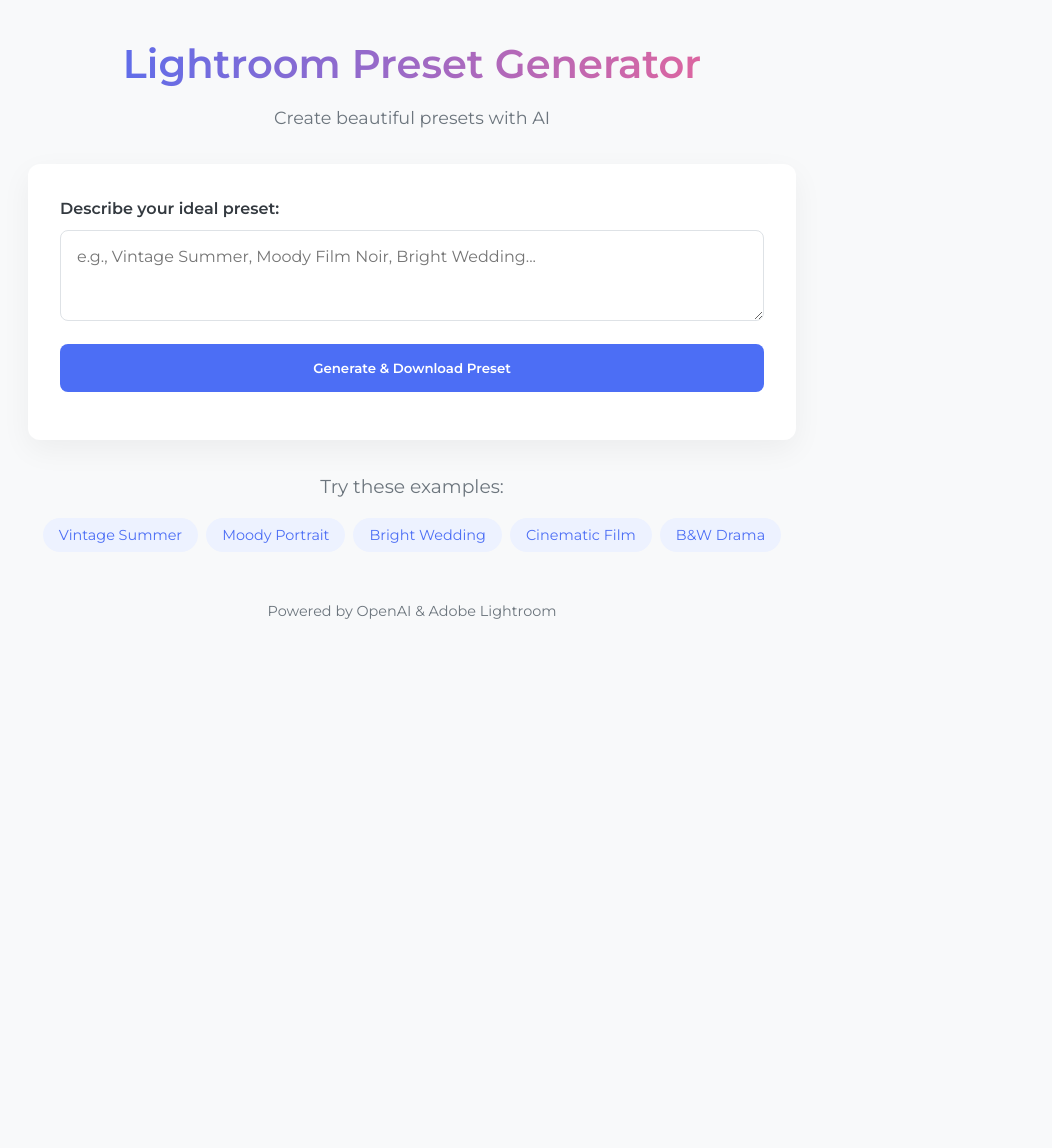
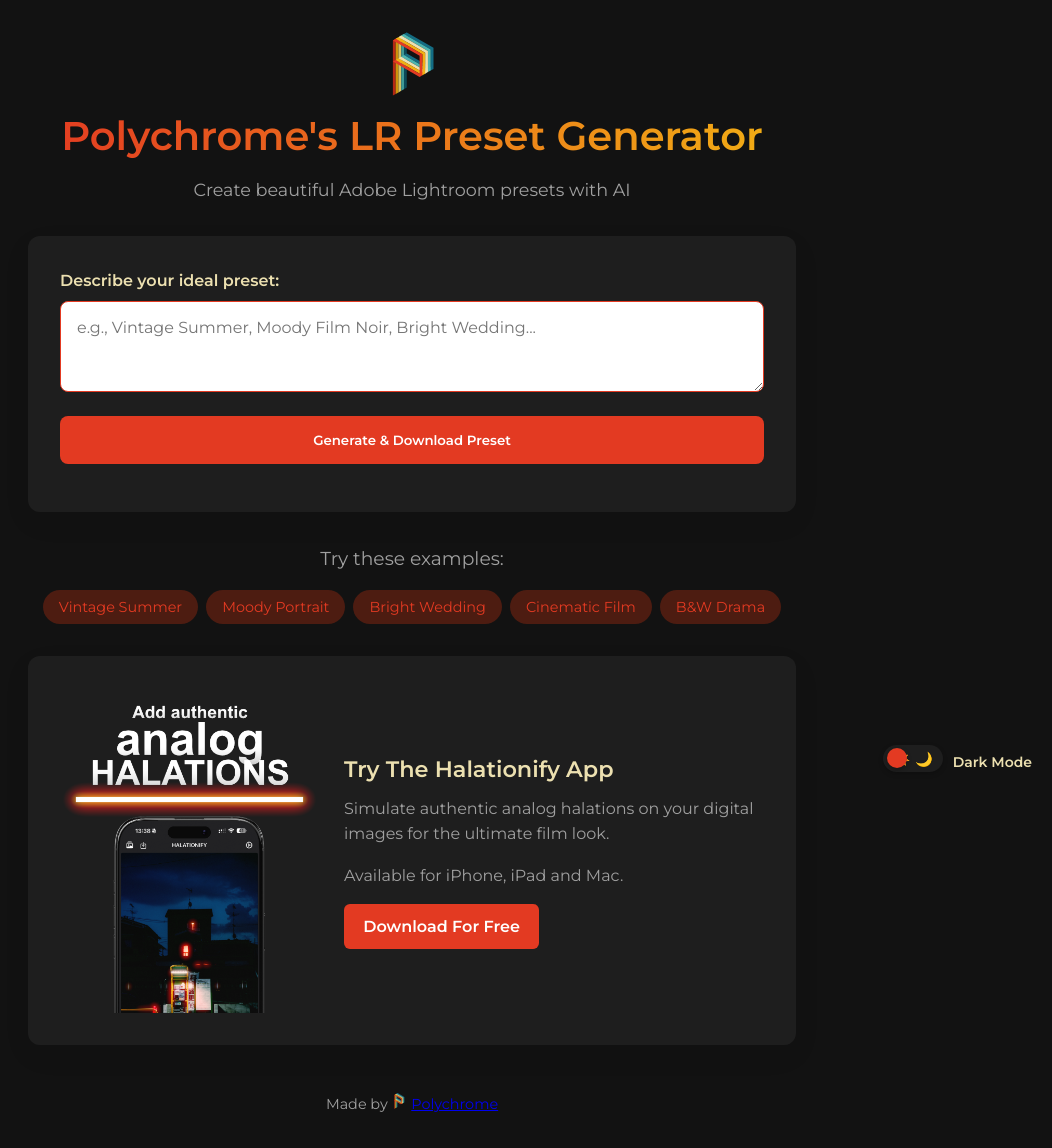
Before and after one commit to FUTC-Coding/preset-generator, a Flask app: page / in a window 1280 px wide. Shown: the whole page, without its empty margins (228-1280 px from the left). Before the commit the page ends 619 px from the top, so only its background shows below. Run offline with Flask 3, Linux system fonts and the light colour scheme.

Commit message:
redesign, added dark and light mode as well as a toggle, added card for promoting halationify app

```diff
--- a/app.py
+++ b/app.py
@@ -66,4 +66,4 @@
         print(f"Error cleaning up temp files: {e}")
 
 if __name__ == '__main__':
-    app.run(debug=True)
+    app.run(port=8080, debug=True)
--- a/static/css/style.css
+++ b/static/css/style.css
@@ -1,4 +1,20 @@
-:root {
+body.dark-mode {
+    --primary-color: #E33A22;    /* Red from logo palette */
+    --secondary-color: #F2B014;  /* Orange from logo palette */
+    --success-color: #4DB5B0;    /* Teal from logo palette */
+    --error-color: #FA5252;      /* Bright red for error states */
+    --background-color: #121212; /* Deep dark background */
+    --card-color: #1E1E1E;       /* Slightly lighter dark for cards */
+    --text-color: #ECE0B0;       /* Beige from logo palette for main text */
+    --light-text: #A0A0A0;       /* Orange for accent/highlight text */
+    --border-color: #E33A22;     /* Red border for contrast */
+    --chip-bg: #4D1C11;          /* Deep red-brown for chips */
+    --chip-hover: #6D2C21;       /* Slightly lighter red-brown for hover */
+    --accent-color: #F2B014;     /* Orange as an additional accent color */
+    --transition: all 0.3s ease;
+}
+
+body.light-mode {
     --primary-color: #4C6EF5;
     --secondary-color: #F06595;
     --success-color: #40C057;
@@ -89,7 +105,7 @@
 textarea:focus {
     outline: none;
     border-color: var(--primary-color);
-    box-shadow: 0 0 0 3px rgba(76, 110, 245, 0.2);
+    box-shadow: 0 0 0 3px var(--chip-hover);
 }
 
 .primary-btn {
@@ -108,7 +124,7 @@
 }
 
 .primary-btn:hover {
-    background-color: #3a5bd9;
+    background-color: var(--secondary-color);
     transform: translateY(-2px);
 }
 
@@ -379,3 +395,185 @@
     font-size: 0.8rem;
     color: #adb5bd;
 }
+
+/* Theme Toggle Switch - Updated */
+.theme-toggle-wrapper {
+    position: fixed;
+    bottom: 20px;
+    right: 20px;
+    display: flex;
+    align-items: center;
+    font-size: 14px;
+    gap: 10px;
+    z-index: 1000;
+}
+
+.theme-text {
+    color: var(--text-color);
+    font-weight: 600;
+}
+
+.theme-toggle {
+    position: relative;
+    width: 60px;
+    height: 35px;
+}
+
+.theme-switch {
+    opacity: 0;
+    width: 0;
+    height: 0;
+}
+
+.theme-switch-label {
+    position: absolute;
+    cursor: pointer;
+    top: 0;
+    left: 0;
+    right: 0;
+    bottom: 0;
+    background-color: var(--card-color);
+    transition: var(--transition);
+    border-radius: 34px;
+    box-shadow: 0 2px 5px rgba(0, 0, 0, 0.2);
+}
+
+.theme-switch-inner {
+    position: absolute;
+    height: 100%;
+    width: 100%;
+    left: 0;
+    top: 0;
+    border-radius: 34px;
+    transition: var(--transition);
+}
+
+.theme-switch-inner:before {
+    content: "☀️";
+    position: absolute;
+    left: 10px;
+    bottom: 2px;
+    font-size: 14px;
+}
+
+.theme-switch-inner:after {
+    content: "🌙";
+    position: absolute;
+    right: 10px;
+    bottom: 2px;
+    font-size: 14px;
+}
+
+.theme-switch-switch {
+    position: absolute;
+    height: 20px;
+    width: 20px;
+    left: 4px;
+    bottom: 4px;
+    background-color: var(--primary-color);
+    transition: var(--transition);
+    border-radius: 50%;
+    box-shadow: 0 2px 5px rgba(0, 0, 0, 0.3);
+}
+
+.theme-switch:checked + .theme-switch-label {
+    background-color: var(--chip-bg);
+}
+
+.theme-switch:checked + .theme-switch-label .theme-switch-switch {
+    transform: translateX(30px);
+    background-color: var(--secondary-color);
+}
+
+.theme-switch:focus + .theme-switch-label {
+    box-shadow: 0 0 3px var(--primary-color);
+}
+
+/* App Promo Card */
+.promo-card {
+    display: flex;
+    justify-content: center;
+    align-items: center;
+    margin-top: 2rem;
+    margin-bottom: 2rem;
+    text-align: left;
+}
+
+.promo-content {
+    display: flex;
+    align-items: center;
+    gap: 1.5rem;
+    width: 100%;
+}
+
+.app-icon {
+    /*width: 250px;*/
+    height: 325px;
+}
+
+.promo-text {
+    flex: 1;
+}
+
+.promo-text h3 {
+    margin-bottom: 0.5rem;
+    font-size: 1.4rem;
+    color: var(--text-color);
+}
+
+.promo-text p {
+    color: var(--light-text);
+    margin-bottom: 1rem;
+}
+
+.app-button {
+    display: inline-block;
+    background-color: var(--primary-color);
+    color: white;
+    text-decoration: none;
+    padding: 0.6rem 1.2rem;
+    border-radius: 6px;
+    font-weight: 600;
+    transition: var(--transition);
+}
+
+.app-button:hover {
+    background-color: var(--secondary-color);
+    transform: translateY(-2px);
+}
+
+@media (max-width: 600px) {
+    .promo-content {
+        flex-direction: column;
+        text-align: center;
+    }
+
+    .promo-text {
+        text-align: center;
+    }
+}
+
+/* Theme-specific images */
+.dark-mode-image {
+    display: none;
+}
+
+.light-mode-image {
+    display: none;
+}
+
+body.dark-mode .dark-mode-image {
+    display: block;
+}
+
+body.dark-mode .light-mode-image {
+    display: none;
+}
+
+body.light-mode .dark-mode-image {
+    display: none;
+}
+
+body.light-mode .light-mode-image {
+    display: block;
+}
--- a/static/js/script.js
+++ b/static/js/script.js
@@ -7,6 +7,44 @@
     const errorMessage = document.getElementById('error-message');
     const errorText = document.getElementById('error-text');
     const exampleChips = document.querySelectorAll('.chip');
+
+    // Theme toggle button
+    const themeSwitch = document.getElementById('theme-switch');
+    const themeText = document.getElementById('theme-text');
+    const body = document.body;
+
+    // Check for saved user preference, default to dark mode
+    const savedTheme = localStorage.getItem('theme') || 'dark-mode';
+
+    // Set initial state based on saved theme
+    if (savedTheme === 'light-mode') {
+        body.classList.remove('dark-mode');
+        body.classList.add('light-mode');
+        themeSwitch.checked = true;
+        themeText.textContent = 'Light Mode';
+    } else {
+        body.classList.remove('light-mode');
+        body.classList.add('dark-mode');
+        themeSwitch.checked = false;
+        themeText.textContent = 'Dark Mode';
+    }
+
+    localStorage.setItem('theme', savedTheme);
+
+    // Toggle theme
+    themeSwitch.addEventListener('change', function() {
+        if (this.checked) {
+            body.classList.remove('dark-mode');
+            body.classList.add('light-mode');
+            themeText.textContent = 'Light Mode';
+            localStorage.setItem('theme', 'light-mode');
+        } else {
+            body.classList.remove('light-mode');
+            body.classList.add('dark-mode');
+            themeText.textContent = 'Dark Mode';
+            localStorage.setItem('theme', 'dark-mode');
+        }
+    });
 
     // Track if a download is in progress
     let downloadInProgress = false;
--- a/templates/index.html
+++ b/templates/index.html
@@ -9,11 +9,12 @@
     <link rel="preconnect" href="https://fonts.gstatic.com" crossorigin>
     <link href="https://fonts.googleapis.com/css2?family=Montserrat:wght@300;400;600&display=swap" rel="stylesheet">
 </head>
-<body>
+<body class="dark-mode">
     <div class="container">
         <header>
-            <h1>Lightroom Preset Generator</h1>
-            <p class="subtitle">Create beautiful presets with AI</p>
+            <img src="{{ url_for('static', filename='images/polychrome_logo_svg.svg') }}" alt="Logo" width="64" height="64">
+            <h1>Polychrome's LR Preset Generator</h1>
+            <p class="subtitle">Create beautiful Adobe Lightroom presets with AI</p>
         </header>
 
         <main>
@@ -57,8 +58,32 @@
             </div>
         </main>
 
+        <div class="theme-toggle-wrapper">
+            <div class="theme-toggle">
+                <input type="checkbox" id="theme-switch" class="theme-switch">
+                <label for="theme-switch" class="theme-switch-label">
+                    <span class="theme-switch-inner"></span>
+                    <span class="theme-switch-switch"></span>
+                </label>
+            </div>
+            <span id="theme-text" class="theme-text">Dark Mode</span>
+        </div>
+
+        <div class="card promo-card">
+            <div class="promo-content">
+                <img src="{{ url_for('static', filename='images/halationify_promo_dark.png') }}" alt="App Screenshot" class="app-icon dark-mode-image">
+                <img src="{{ url_for('static', filename='images/halationify_promo_light.png') }}" alt="App Screenshot" class="app-icon light-mode-image">
+                <div class="promo-text">
+                    <h3>Try The Halationify App</h3>
+                    <p>Simulate authentic analog halations on your digital images for the ultimate film look.</p>
+                    <p>Available for iPhone, iPad and Mac.</p>
+                    <a href="#" class="app-button">Download For Free</a>
+                </div>
+            </div>
+        </div>
+
         <footer>
-            <p>Powered by OpenAI & Adobe Lightroom</p>
+            <p>Made by <img src="{{ url_for('static', filename='images/polychrome_logo_svg.svg') }}" alt="Logo" width="16" height="16"> <a href="https://polychrome.dev/" target="_blank" rel="noopener noreferrer">Polychrome</a></p>
         </footer>
     </div>
 
```
Also changed, not shown: static/images/halationify_promo_dark.png (added), static/images/halationify_promo_light.png (added), static/images/polychrome_logo_svg.svg (added).
